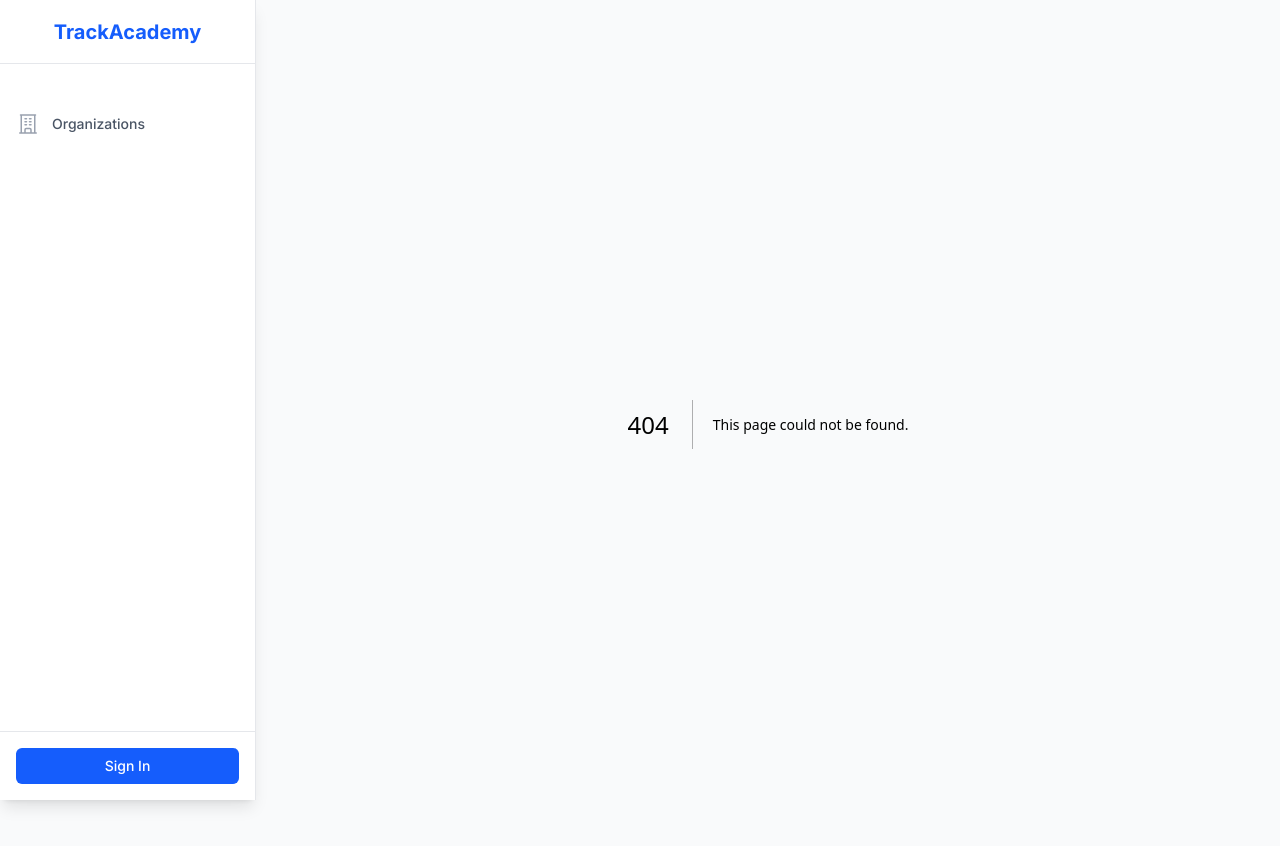
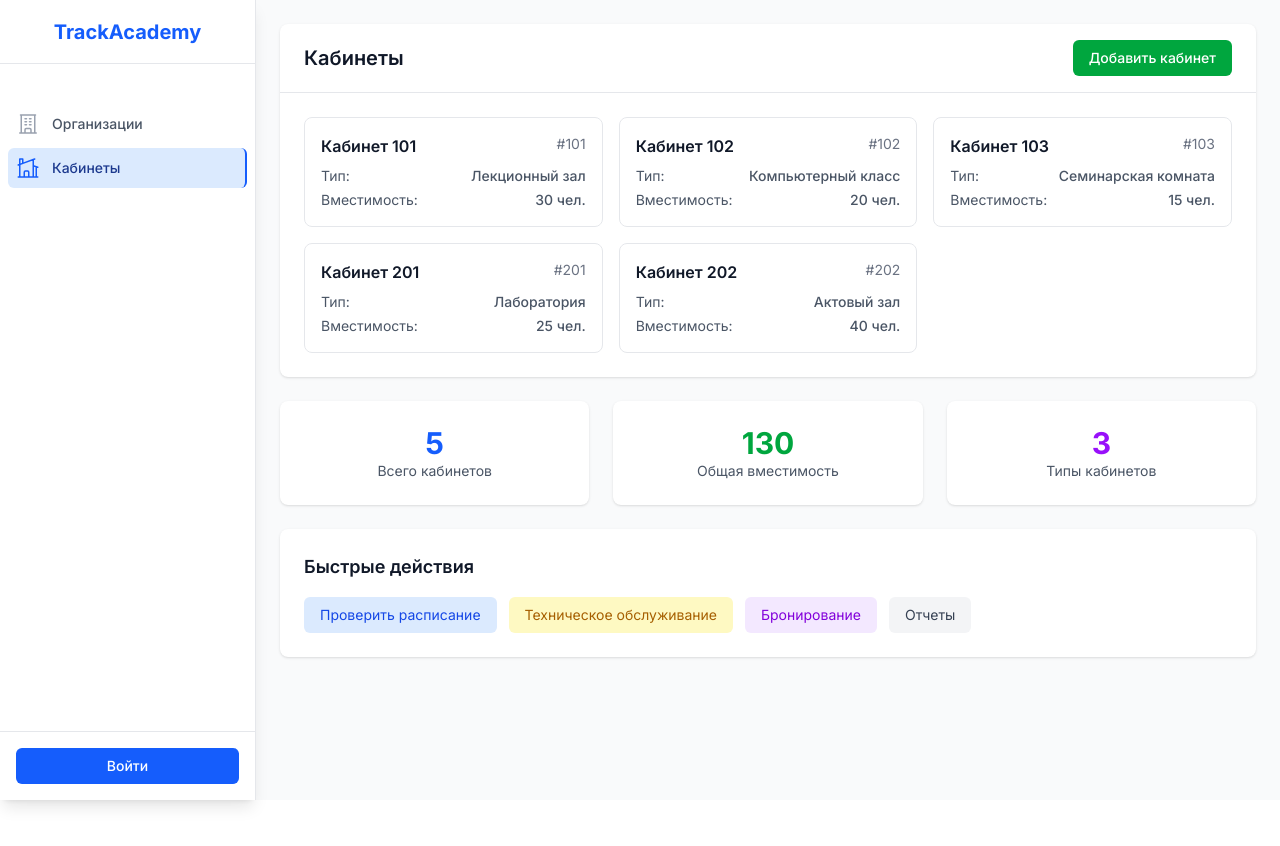
Before and after one commit to bitovskii/trackademy, a Next.js app: page /rooms in a window 1280 px wide. Before the commit this address had no page. After the commit the page ends 800 px from the top, so only its background shows below. Built offline with nearby package versions, Linux system fonts and the light colour scheme.

Commit message:
translate to russian, remove header, add rooms

```diff
--- a/src/app/organizations/page.tsx
+++ b/src/app/organizations/page.tsx
@@ -29,7 +29,7 @@ export default function OrganizationsPage() {
       const data = await ApiService.getOrganizations();
       setOrganizations(data);
     } catch (err) {
-      setError('Failed to load organizations. Please try again.');
+      setError('Не удалось загрузить организации. Попробуйте еще раз.');
       console.error('Error loading organizations:', err);
     } finally {
       setLoading(false);
@@ -127,7 +127,7 @@ export default function OrganizationsPage() {
               onClick={loadOrganizations}
               className="bg-blue-600 text-white px-4 py-2 rounded-md text-sm font-medium hover:bg-blue-700 transition-colors"
             >
-              Try Again
+              Попробовать снова
             </button>
           </div>
         </div>
@@ -137,11 +137,6 @@ export default function OrganizationsPage() {
 
   return (
     <div className="space-y-6">
-      <div className="bg-white shadow rounded-lg p-6">
-        <h1 className="text-2xl font-bold text-gray-900 mb-4">Organizations Management</h1>
-        <p className="text-gray-600">Manage organization information and student assignments.</p>
-      </div>
-
       <div className="bg-white shadow rounded-lg overflow-hidden">
         <div className="px-6 py-4 border-b border-gray-200 flex justify-end items-center">
           <button
@@ -149,7 +144,7 @@ export default function OrganizationsPage() {
             className="bg-blue-600 text-white px-4 py-2 rounded-md text-sm font-medium hover:bg-blue-700 transition-colors flex items-center space-x-2"
           >
             <PlusIcon className="h-4 w-4" />
-            <span>Add</span>
+            <span>Добавить</span>
           </button>
         </div>
 
@@ -160,7 +155,7 @@ export default function OrganizationsPage() {
                 <path strokeLinecap="round" strokeLinejoin="round" strokeWidth={2} d="M19 21V5a2 2 0 00-2-2H7a2 2 0 00-2 2v16m14 0h2m-2 0h-5m-9 0H3m2 0h5M9 7h1m-1 4h1m4-4h1m-1 4h1m-5 10v-5a1 1 0 011-1h2a1 1 0 011 1v5m-4 0h4" />
               </svg>
             </div>
-            <p className="text-gray-500">No organizations found.</p>
+            <p className="text-gray-500">Организации не найдены.</p>
           </div>
         ) : (
           <div className="overflow-x-auto">
@@ -168,16 +163,16 @@ export default function OrganizationsPage() {
               <thead className="bg-gray-50">
                 <tr>
                   <th className="px-6 py-3 text-left text-xs font-medium text-gray-500 uppercase tracking-wider">
-                    Organization Name
+                    Название организации
                   </th>
                   <th className="px-6 py-3 text-left text-xs font-medium text-gray-500 uppercase tracking-wider">
-                    Phone
+                    Телефон
                   </th>
                   <th className="px-6 py-3 text-left text-xs font-medium text-gray-500 uppercase tracking-wider">
-                    Address
+                    Адрес
                   </th>
                   <th className="px-6 py-3 text-right text-xs font-medium text-gray-500 uppercase tracking-wider">
-                    Actions
+                    Действия
                   </th>
                 </tr>
               </thead>
@@ -198,14 +193,14 @@ export default function OrganizationsPage() {
                         <button
                           onClick={() => handleEdit(org.id)}
                           className="text-blue-600 hover:text-blue-900 p-1 rounded hover:bg-blue-50 transition-colors"
-                          title="Edit organization"
+                          title="Редактировать организацию"
                         >
                           <PencilIcon className="h-4 w-4" />
                         </button>
                         <button
                           onClick={() => handleDelete(org.id)}
                           className="text-red-600 hover:text-red-900 p-1 rounded hover:bg-red-50 transition-colors"
-                          title="Delete organization"
+                          title="Удалить организацию"
                         >
                           <TrashIcon className="h-4 w-4" />
                         </button>
--- /dev/null
+++ b/src/app/rooms/page.tsx
@@ -0,0 +1,124 @@
+'use client';
+
+import { useState } from 'react';
+
+export default function RoomsPage() {
+  const [selectedRoom, setSelectedRoom] = useState<string | null>(null);
+
+  // Mock data for rooms
+  const rooms = [
+    { id: '101', name: 'Кабинет 101', capacity: 30, type: 'Лекционный зал', equipment: 'Проектор, доска, микрофон' },
+    { id: '102', name: 'Кабинет 102', capacity: 20, type: 'Компьютерный класс', equipment: '20 компьютеров, проектор' },
+    { id: '103', name: 'Кабинет 103', capacity: 15, type: 'Семинарская комната', equipment: 'Доска, столы для групповой работы' },
+    { id: '201', name: 'Кабинет 201', capacity: 25, type: 'Лаборатория', equipment: 'Лабораторное оборудование, вытяжка' },
+    { id: '202', name: 'Кабинет 202', capacity: 40, type: 'Актовый зал', equipment: 'Сцена, звуковая система, проектор' },
+  ];
+
+  return (
+    <div className="space-y-6">
+      <div className="bg-white shadow rounded-lg overflow-hidden">
+        <div className="px-6 py-4 border-b border-gray-200 flex justify-between items-center">
+          <h1 className="text-xl font-semibold text-gray-900">Кабинеты</h1>
+          <button className="bg-green-600 text-white px-4 py-2 rounded-md text-sm font-medium hover:bg-green-700 transition-colors">
+            Добавить кабинет
+          </button>
+        </div>
+
+        <div className="p-6">
+          <div className="grid grid-cols-1 md:grid-cols-2 lg:grid-cols-3 gap-4">
+            {rooms.map((room) => (
+              <div
+                key={room.id}
+                className={`border rounded-lg p-4 cursor-pointer transition-all hover:shadow-md ${
+                  selectedRoom === room.id ? 'border-blue-500 bg-blue-50' : 'border-gray-200 hover:border-gray-300'
+                }`}
+                onClick={() => setSelectedRoom(selectedRoom === room.id ? null : room.id)}
+              >
+                <div className="flex justify-between items-start mb-2">
+                  <h3 className="font-semibold text-gray-900">{room.name}</h3>
+                  <span className="text-sm text-gray-500">#{room.id}</span>
+                </div>
+
+                <div className="space-y-1 text-sm text-gray-600">
+                  <div className="flex justify-between">
+                    <span>Тип:</span>
+                    <span className="font-medium">{room.type}</span>
+                  </div>
+                  <div className="flex justify-between">
+                    <span>Вместимость:</span>
+                    <span className="font-medium">{room.capacity} чел.</span>
+                  </div>
+                </div>
+
+                {selectedRoom === room.id && (
+                  <div className="mt-3 pt-3 border-t border-gray-200">
+                    <p className="text-sm text-gray-600">
+                      <span className="font-medium">Оборудование:</span><br />
+                      {room.equipment}
+                    </p>
+                    <div className="flex space-x-2 mt-3">
+                      <button className="text-xs bg-blue-100 text-blue-700 px-2 py-1 rounded">
+                        Редактировать
+                      </button>
+                      <button className="text-xs bg-red-100 text-red-700 px-2 py-1 rounded">
+                        Удалить
+                      </button>
+                      <button className="text-xs bg-green-100 text-green-700 px-2 py-1 rounded">
+                        Расписание
+                      </button>
+                    </div>
+                  </div>
+                )}
+              </div>
+            ))}
+          </div>
+        </div>
+      </div>
+
+      {/* Statistics section */}
+      <div className="grid grid-cols-1 md:grid-cols-3 gap-6">
+        <div className="bg-white shadow rounded-lg p-6">
+          <div className="text-center">
+            <div className="text-3xl font-bold text-blue-600">{rooms.length}</div>
+            <div className="text-sm text-gray-600">Всего кабинетов</div>
+          </div>
+        </div>
+
+        <div className="bg-white shadow rounded-lg p-6">
+          <div className="text-center">
+            <div className="text-3xl font-bold text-green-600">
+              {rooms.reduce((sum, room) => sum + room.capacity, 0)}
+            </div>
+            <div className="text-sm text-gray-600">Общая вместимость</div>
+          </div>
+        </div>
+
+        <div className="bg-white shadow rounded-lg p-6">
+          <div className="text-center">
+            <div className="text-3xl font-bold text-purple-600">3</div>
+            <div className="text-sm text-gray-600">Типы кабинетов</div>
+          </div>
+        </div>
+      </div>
+
+      {/* Quick actions */}
+      <div className="bg-white shadow rounded-lg p-6">
+        <h2 className="text-lg font-semibold text-gray-900 mb-4">Быстрые действия</h2>
+        <div className="flex flex-wrap gap-3">
+          <button className="bg-blue-100 text-blue-700 px-4 py-2 rounded-md text-sm hover:bg-blue-200 transition-colors">
+            Проверить расписание
+          </button>
+          <button className="bg-yellow-100 text-yellow-700 px-4 py-2 rounded-md text-sm hover:bg-yellow-200 transition-colors">
+            Техническое обслуживание
+          </button>
+          <button className="bg-purple-100 text-purple-700 px-4 py-2 rounded-md text-sm hover:bg-purple-200 transition-colors">
+            Бронирование
+          </button>
+          <button className="bg-gray-100 text-gray-700 px-4 py-2 rounded-md text-sm hover:bg-gray-200 transition-colors">
+            Отчеты
+          </button>
+        </div>
+      </div>
+    </div>
+  );
+}
--- a/src/components/CreateOrganizationModal.tsx
+++ b/src/components/CreateOrganizationModal.tsx
@@ -41,7 +41,7 @@ const CreateOrganizationModal: React.FC<CreateOrganizationModalProps> = ({
       setFormData({ name: '', phone: '+7', address: '' }); // Reset form
       onClose();
     } catch (err) {
-      setError('Failed to create organization. Please try again.');
+      setError('Не удалось создать организацию. Попробуйте еще раз.');
       console.error('Error creating organization:', err);
     } finally {
       setIsLoading(false);
@@ -101,7 +101,7 @@ const CreateOrganizationModal: React.FC<CreateOrganizationModalProps> = ({
       <div className="relative top-20 mx-auto p-5 border w-96 shadow-lg rounded-md bg-white">
         <div className="flex justify-between items-center mb-4">
           <h3 className="text-lg font-medium text-gray-900">
-            Create New Organization
+            Создать новую организацию
           </h3>
           <button
             onClick={handleClose}
@@ -120,7 +120,7 @@ const CreateOrganizationModal: React.FC<CreateOrganizationModalProps> = ({
         <form onSubmit={handleSubmit} className="space-y-4">
           <div>
             <label htmlFor="name" className="block text-sm font-medium text-gray-700">
-              Organization Name
+              Название организации
             </label>
             <input
               type="text"
@@ -135,7 +135,7 @@ const CreateOrganizationModal: React.FC<CreateOrganizationModalProps> = ({
 
           <div>
             <label htmlFor="phone" className="block text-sm font-medium text-gray-700">
-              Phone
+              Телефон
             </label>
             <input
               type="tel"
@@ -152,7 +152,7 @@ const CreateOrganizationModal: React.FC<CreateOrganizationModalProps> = ({
 
           <div>
             <label htmlFor="address" className="block text-sm font-medium text-gray-700">
-              Address
+              Адрес
             </label>
             <textarea
               id="address"
@@ -171,14 +171,14 @@ const CreateOrganizationModal: React.FC<CreateOrganizationModalProps> = ({
               onClick={handleClose}
               className="px-4 py-2 text-sm font-medium text-gray-700 bg-gray-100 border border-gray-300 rounded-md shadow-sm hover:bg-gray-200 focus:outline-none focus:ring-2 focus:ring-offset-2 focus:ring-blue-500"
             >
-              Cancel
+              Отмена
             </button>
             <button
               type="submit"
               disabled={isLoading}
               className="px-4 py-2 text-sm font-medium text-white bg-blue-600 border border-transparent rounded-md shadow-sm hover:bg-blue-700 focus:outline-none focus:ring-2 focus:ring-offset-2 focus:ring-blue-500 disabled:opacity-50 disabled:cursor-not-allowed"
             >
-              {isLoading ? 'Creating...' : 'Create Organization'}
+              {isLoading ? 'Создание...' : 'Создать организацию'}
             </button>
           </div>
         </form>
--- a/src/components/DeleteConfirmationModal.tsx
+++ b/src/components/DeleteConfirmationModal.tsx
@@ -30,7 +30,7 @@ const DeleteConfirmationModal: React.FC<DeleteConfirmationModalProps> = ({
       await onConfirm(organization.id);
       onClose();
     } catch (err) {
-      setError('Failed to delete organization. Please try again.');
+      setError('Не удалось удалить организацию. Попробуйте еще раз.');
       console.error('Error deleting organization:', err);
     } finally {
       setIsDeleting(false);
@@ -51,7 +51,7 @@ const DeleteConfirmationModal: React.FC<DeleteConfirmationModalProps> = ({
           <div className="flex items-center">
             <ExclamationTriangleIcon className="h-6 w-6 text-red-600 mr-2" />
             <h3 className="text-lg font-medium text-gray-900">
-              Delete Organization
+              Удалить организацию
             </h3>
           </div>
           <button
@@ -70,14 +70,14 @@ const DeleteConfirmationModal: React.FC<DeleteConfirmationModalProps> = ({
 
         <div className="mb-6">
           <p className="text-sm text-gray-600 mb-4">
-            Are you sure you want to delete the following organization? This action cannot be undone.
+            Вы уверены, что хотите удалить следующую организацию? Это действие нельзя отменить.
           </p>
 
           <div className="bg-gray-50 p-4 rounded-md">
             <div className="text-sm">
               <div className="font-medium text-gray-900 mb-1">{organization.name}</div>
-              <div className="text-gray-600 mb-1">Phone: {organization.phone}</div>
-              <div className="text-gray-600">Address: {organization.address}</div>
+              <div className="text-gray-600 mb-1">Телефон: {organization.phone}</div>
+              <div className="text-gray-600">Адрес: {organization.address}</div>
             </div>
           </div>
         </div>
@@ -89,7 +89,7 @@ const DeleteConfirmationModal: React.FC<DeleteConfirmationModalProps> = ({
             disabled={isDeleting}
             className="px-4 py-2 text-sm font-medium text-gray-700 bg-gray-100 border border-gray-300 rounded-md shadow-sm hover:bg-gray-200 focus:outline-none focus:ring-2 focus:ring-offset-2 focus:ring-blue-500 disabled:opacity-50 disabled:cursor-not-allowed"
           >
-            Cancel
+            Отмена
           </button>
           <button
             type="button"
@@ -97,7 +97,7 @@ const DeleteConfirmationModal: React.FC<DeleteConfirmationModalProps> = ({
             disabled={isDeleting}
             className="px-4 py-2 text-sm font-medium text-white bg-red-600 border border-transparent rounded-md shadow-sm hover:bg-red-700 focus:outline-none focus:ring-2 focus:ring-offset-2 focus:ring-red-500 disabled:opacity-50 disabled:cursor-not-allowed"
           >
-            {isDeleting ? 'Deleting...' : 'Delete Organization'}
+            {isDeleting ? 'Удаление...' : 'Удалить организацию'}
           </button>
         </div>
       </div>
--- a/src/components/EditOrganizationModal.tsx
+++ b/src/components/EditOrganizationModal.tsx
@@ -67,7 +67,7 @@ const EditOrganizationModal: React.FC<EditOrganizationModalProps> = ({
       await onSave(organization.id, dataToSend);
       onClose();
     } catch (err) {
-      setError('Failed to update organization. Please try again.');
+      setError('Не удалось обновить организацию. Попробуйте еще раз.');
       console.error('Error updating organization:', err);
     } finally {
       setIsLoading(false);
@@ -121,7 +121,7 @@ const EditOrganizationModal: React.FC<EditOrganizationModalProps> = ({
       <div className="relative top-20 mx-auto p-5 border w-96 shadow-lg rounded-md bg-white">
         <div className="flex justify-between items-center mb-4">
           <h3 className="text-lg font-medium text-gray-900">
-            Edit Organization
+            Редактировать организацию
           </h3>
           <button
             onClick={onClose}
@@ -140,7 +140,7 @@ const EditOrganizationModal: React.FC<EditOrganizationModalProps> = ({
         <form onSubmit={handleSubmit} className="space-y-4">
           <div>
             <label htmlFor="name" className="block text-sm font-medium text-gray-700">
-              Organization Name
+              Название организации
             </label>
             <input
               type="text"
@@ -155,7 +155,7 @@ const EditOrganizationModal: React.FC<EditOrganizationModalProps> = ({
 
           <div>
             <label htmlFor="phone" className="block text-sm font-medium text-gray-700">
-              Phone
+              Телефон
             </label>
             <input
               type="tel"
@@ -172,7 +172,7 @@ const EditOrganizationModal: React.FC<EditOrganizationModalProps> = ({
 
           <div>
             <label htmlFor="address" className="block text-sm font-medium text-gray-700">
-              Address
+              Адрес
             </label>
             <textarea
               id="address"
@@ -191,14 +191,14 @@ const EditOrganizationModal: React.FC<EditOrganizationModalProps> = ({
               onClick={onClose}
               className="px-4 py-2 text-sm font-medium text-gray-700 bg-gray-100 border border-gray-300 rounded-md shadow-sm hover:bg-gray-200 focus:outline-none focus:ring-2 focus:ring-offset-2 focus:ring-blue-500"
             >
-              Cancel
+              Отмена
             </button>
             <button
               type="submit"
               disabled={isLoading}
               className="px-4 py-2 text-sm font-medium text-white bg-blue-600 border border-transparent rounded-md shadow-sm hover:bg-blue-700 focus:outline-none focus:ring-2 focus:ring-offset-2 focus:ring-blue-500 disabled:opacity-50 disabled:cursor-not-allowed"
             >
-              {isLoading ? 'Saving...' : 'Save Changes'}
+              {isLoading ? 'Сохранение...' : 'Сохранить изменения'}
             </button>
           </div>
         </form>
--- a/src/components/Sidebar.tsx
+++ b/src/components/Sidebar.tsx
@@ -2,7 +2,7 @@
 
 import Link from 'next/link';
 import { usePathname } from 'next/navigation';
-import { BuildingOfficeIcon, Bars3Icon, XMarkIcon } from '@heroicons/react/24/outline';
+import { BuildingOfficeIcon, Bars3Icon, XMarkIcon, HomeModernIcon } from '@heroicons/react/24/outline';
 import { useState } from 'react';
 
 const Sidebar: React.FC = () => {
@@ -10,7 +10,8 @@ const Sidebar: React.FC = () => {
   const [isMobileMenuOpen, setIsMobileMenuOpen] = useState(false);
 
   const navigation = [
-    { name: 'Organizations', href: '/organizations', icon: BuildingOfficeIcon },
+    { name: 'Организации', href: '/organizations', icon: BuildingOfficeIcon },
+    { name: 'Кабинеты', href: '/rooms', icon: HomeModernIcon },
   ];
 
   const isActive = (href: string) => {
@@ -41,7 +42,7 @@ const Sidebar: React.FC = () => {
         <button
           className="lg:hidden fixed inset-0 z-40 bg-gray-600 bg-opacity-75 border-none p-0 m-0 cursor-default"
           onClick={() => setIsMobileMenuOpen(false)}
-          aria-label="Close menu"
+          aria-label="Закрыть меню"
         />
       )}
 
@@ -90,7 +91,7 @@ const Sidebar: React.FC = () => {
         {/* Sign In Button at Bottom */}
         <div className="flex-shrink-0 border-t border-gray-200 p-4">
           <button className="w-full bg-blue-600 text-white px-4 py-2 rounded-md text-sm font-medium hover:bg-blue-700 transition-colors">
-            Sign In
+            Войти
           </button>
         </div>
       </div>
```
